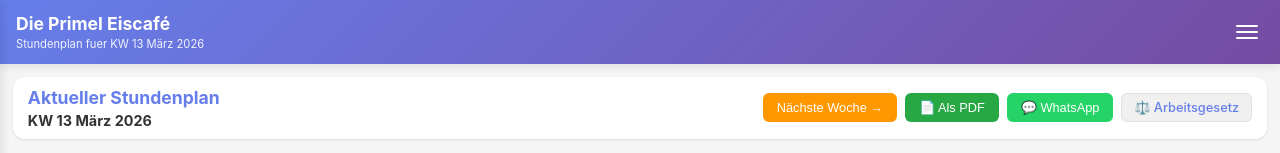
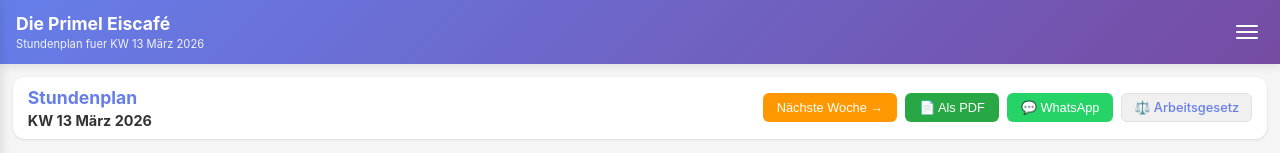
Before and after one commit to mouhamadeiah-cloud/Stundenplan, a plain HTML site: page index.html in a window 1280 px wide. Shown: the top 153 px of the page. Drawn offline with Linux system fonts and the light colour scheme.

Commit message:
Update index.html

```diff
--- a/index.html
+++ b/index.html
@@ -34,7 +34,7 @@
             <!-- Top Bar: Title + Buttons in one row -->
             <div class="top-bar">
                 <div class="schedule-title">
-                    <h2>Aktueller Stundenplan</h2>
+                    <h2>Stundenplan</h2>
                     <p id="currentScheduleName" class="schedule-name">-</p>
                 </div>
                 <div class="action-buttons">
```
